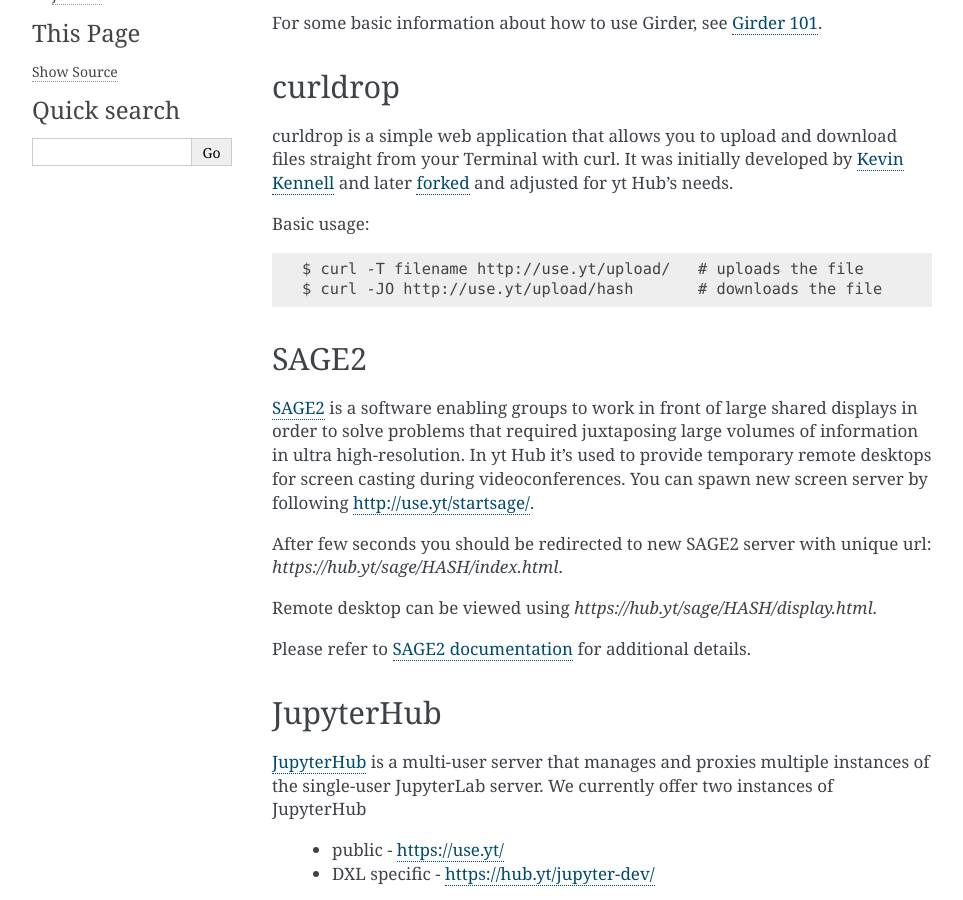
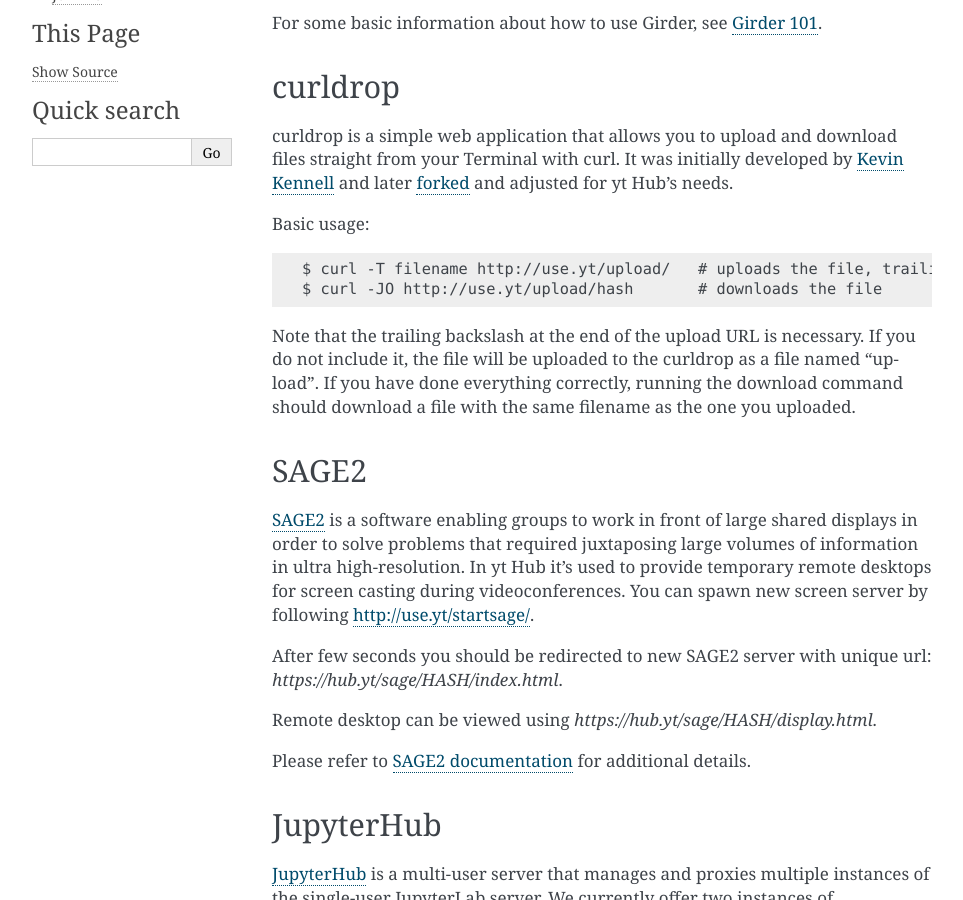
Before and after one commit to munkm/ythub-docs, a Sphinx documentation site: the page built from source/services.rst, in a window 1280 px wide and 900 px high, scrolled down 341 px. Shown: the whole window, without its empty margins (148-1111 px from the left). Built offline with Sphinx 7.4.7, drawn with Linux system fonts in a browser that asks for light colours.

Commit message:
add note about trailing backslash on upload URL

```diff
--- a/source/services.rst
+++ b/source/services.rst
@@ -27,8 +27,13 @@ files straight from your Terminal with curl.  It was initially developed by
 
 Basic usage::
 
-    $ curl -T filename http://use.yt/upload/   # uploads the file
+    $ curl -T filename http://use.yt/upload/   # uploads the file, trailing backslash is important
     $ curl -JO http://use.yt/upload/hash       # downloads the file
+
+Note that the trailing backslash at the end of the upload URL is necessary. If
+you do not include it, the file will be uploaded to the curldrop as a file named
+"upload". If you have done everything correctly, running the download command
+should download a file with the same filename as the one you uploaded.
 
 SAGE2
 -----
```
